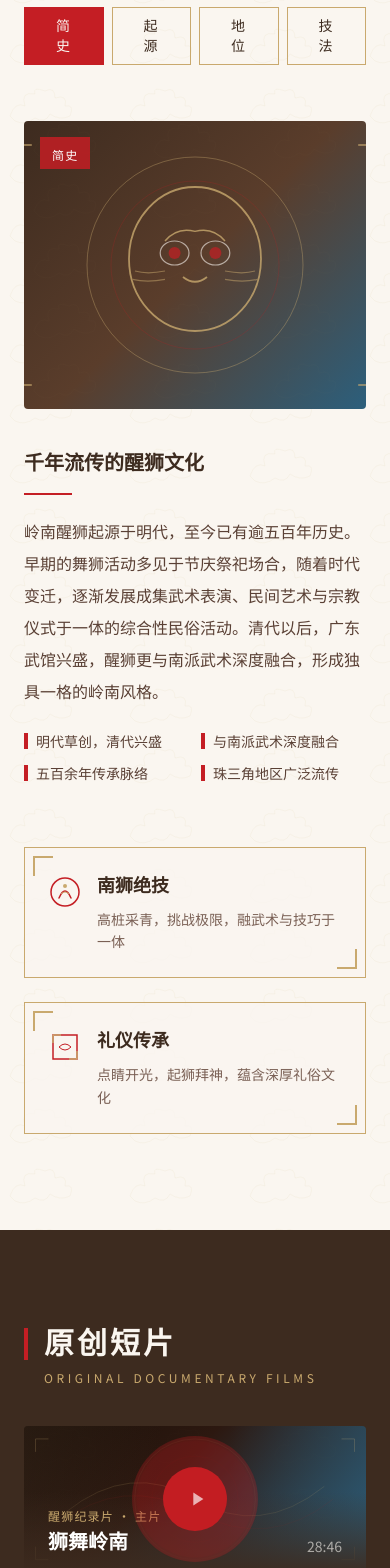
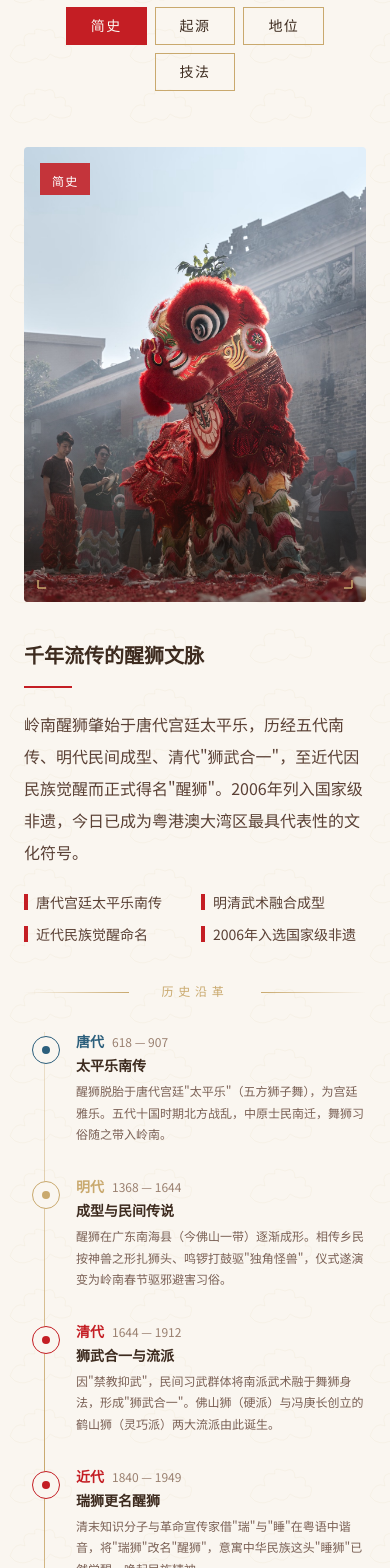
Before and after one commit to zhangyiming123-123/v0-xingshifeiyi, a Next.js app: page / in a window 390 px wide. Shown: the part 1300-2868 px from the top of the page. Built offline with nearby package versions, Linux system fonts and the light colour scheme.

Commit message:
feat: enhance culture section with real lion dance images and timeline\n\nUpgrade "History" content and add timeline for eras; include real images for sections

```diff
--- a/components/culture-section.tsx
+++ b/components/culture-section.tsx
@@ -1,7 +1,7 @@
 'use client'
 
 import { useState, useRef } from 'react'
-import { motion, useInView } from 'framer-motion'
+import { motion, useInView, AnimatePresence } from 'framer-motion'
 
 const tabs = [
   { id: 'history', label: '简史' },
@@ -10,26 +10,79 @@ const tabs = [
   { id: 'technique', label: '技法' },
 ]
 
-const tabContent: Record<string, { title: string; body: string; details: string[] }> = {
+const timelineEvents = [
+  {
+    era: '唐代',
+    period: '618 — 907',
+    title: '太平乐南传',
+    body: '醒狮脱胎于唐代宫廷"太平乐"（五方狮子舞），为宫廷雅乐。五代十国时期北方战乱，中原士民南迁，舞狮习俗随之带入岭南。',
+    color: '#2C5F7C',
+  },
+  {
+    era: '明代',
+    period: '1368 — 1644',
+    title: '成型与民间传说',
+    body: '醒狮在广东南海县（今佛山一带）逐渐成形。相传乡民按神兽之形扎狮头、鸣锣打鼓驱"独角怪兽"，仪式遂演变为岭南春节驱邪避害习俗。',
+    color: '#C9A96E',
+  },
+  {
+    era: '清代',
+    period: '1644 — 1912',
+    title: '狮武合一与流派',
+    body: '因"禁教抑武"，民间习武群体将南派武术融于舞狮身法，形成"狮武合一"。佛山狮（硬派）与冯庚长创立的鹤山狮（灵巧派）两大流派由此诞生。',
+    color: '#C41E24',
+  },
+  {
+    era: '近代',
+    period: '1840 — 1949',
+    title: '瑞狮更名醒狮',
+    body: '清末知识分子与革命宣传家借"瑞"与"睡"在粤语中谐音，将"瑞狮"改名"醒狮"，意寓中华民族这头"睡狮"已然觉醒，唤起民族精神。',
+    color: '#C41E24',
+  },
+  {
+    era: '建国后',
+    period: '1949 — 2006',
+    title: '起伏复兴与非遗入列',
+    body: '醒狮被纳入群众体育，文革期间一度沉寂。改革开放后迅速复兴并传至海外。2006年，广东醒狮正式列入首批国家级非物质文化遗产名录。',
+    color: '#C9A96E',
+  },
+  {
+    era: '当代',
+    period: '2006 — 至今',
+    title: '创新融合新时代',
+    body: '醒狮与电影、游戏、演唱会等流行文化紧密结合，成为粤港澳大湾区文化IP。AI、AR等数字化手段持续创新，高桩竞技成为最具看点的当代表演形式。',
+    color: '#2C5F7C',
+  },
+]
+
+const tabContent: Record<string, { title: string; body: string; details: string[]; image: string; imageAlt: string }> = {
   history: {
-    title: '千年流传的醒狮文化',
-    body: '岭南醒狮起源于明代，至今已有逾五百年历史。早期的舞狮活动多见于节庆祭祀场合，随着时代变迁，逐渐发展成集武术表演、民间艺术与宗教仪式于一体的综合性民俗活动。清代以后，广东武馆兴盛，醒狮更与南派武术深度融合，形成独具一格的岭南风格。',
-    details: ['明代草创，清代兴盛', '与南派武术深度融合', '五百余年传承脉络', '珠三角地区广泛流传'],
+    title: '千年流传的醒狮文脉',
+    body: '岭南醒狮肇始于唐代宫廷太平乐，历经五代南传、明代民间成型、清代"狮武合一"，至近代因民族觉醒而正式得名"醒狮"。2006年列入国家级非遗，今日已成为粤港澳大湾区最具代表性的文化符号。',
+    details: ['唐代宫廷太平乐南传', '明清武术融合成型', '近代民族觉醒命名', '2006年入选国家级非遗'],
+    image: '/images/lion-history-1.jpg',
+    imageAlt: '岭南醒狮在传统祠堂前表演，地面铺满爆竹碎屑，烟雾弥漫',
   },
   origin: {
     title: '醒狮的起源传说',
-    body: '相传古时岭南一带常遭年兽侵扰，乡民束手无策。一日，神人托梦，授以彩狮之形，并配以锣鼓之声以驱邪。自此民间仿制彩狮，逢年过节出狮祈福。另有一说源于北方舞狮传入后，与岭南武术及民俗文化相结合，逐步演变出独特的"南狮"面貌，以别于北方狮舞。',
+    body: '相传古时岭南一带常遭年兽侵扰，乡民束手无策。一日，神人托梦，授以彩狮之形，并配以锣鼓之声以驱邪。自此民间仿制彩狮，逢年过节出狮祈福。另有一说源于北方舞狮传入后，与岭南武术及民俗文化相结合，逐步演变出独特的"南狮"面貌。',
     details: ['驱邪迎祥的民俗信仰', '南北狮文化交融', '本土武术元素融入', '珠江流域文化孕育'],
+    image: '/images/lion-history-2.jpg',
+    imageAlt: '醒狮正面特写，红色毛绒狮头与漩涡眼纹，背景为岭南古建筑',
   },
   status: {
     title: '非遗保护与文化地位',
-    body: '2006年，岭南醒狮被列入首批国家级非物质文化遗产名录，成为中华优秀传统文化的代表之一。如今，醒狮已走出国门，在东南亚、北美、欧洲的华人聚居区广泛传播，成为海外华人凝聚乡情、传承文化的重要纽带，也是中华文化对外交流的一张靓丽名片。',
+    body: '2006年，岭南醒狮被列入首批国家级非物质文化遗产名录，成为中华优秀传统文化的代表之一。如今，醒狮已走出国门，在东南亚、北美、欧洲的华人聚居区广泛传播，成为海外华人凝聚乡情、传承文化的重要纽带。',
     details: ['2006年入选国家级非遗', '海外华人文化纽带', '中外文化交流使者', '申报联合国非遗项目'],
+    image: '/images/lion-history-1.jpg',
+    imageAlt: '醒狮在祠堂前进行传统表演仪式',
   },
   technique: {
     title: '醒狮的核心技法',
-    body: '醒狮表演讲究"喜、怒、哀、乐、动、静、惊、疑"八态，通过眼皮、嘴巴、耳朵的灵活操控，配合狮手的步法、桩功与身法，生动诠释狮子的喜怒哀乐。高难度的"采青"技艺是醒狮的灵魂，表演者需踩梅花桩、登高采青，融武术、杂技与艺术于一身，展现岭南儿女的胆魄与智慧。',
+    body: '醒狮表演讲究"喜、怒、哀、乐、动、静、惊、疑"八态，通过眼皮、嘴巴、耳朵的灵活操控，配合狮手的步法、桩功与身法，生动诠释狮子的喜怒哀乐。高难度的"采青"技艺是醒狮的灵魂，表演者需踩梅花桩、登高采青，融武术、杂技与艺术于一身。',
     details: ['八态表演技法体系', '采青核心仪式动作', '南派武术桩步融合', '锣鼓击打配合节奏'],
+    image: '/images/lion-history-2.jpg',
+    imageAlt: '醒狮表演特写，展示精细的狮头工艺与表演者技艺',
   },
 }
 
@@ -65,7 +118,6 @@ function SectionTitle({ children, subtitle }: { children: React.ReactNode; subti
   const inView = useInView(ref, { once: true, margin: '-80px' })
   return (
     <div ref={ref} className="flex flex-col items-center gap-3 mb-12">
-      {/* 祥云装饰线 */}
       <motion.div
         className="flex items-center gap-4"
         initial={{ opacity: 0, scaleX: 0.3 }}
@@ -123,6 +175,190 @@ function CloudDecor({ flip = false }: { flip?: boolean }) {
   )
 }
 
+function HistoryTimeline() {
+  const ref = useRef<HTMLDivElement>(null)
+  const inView = useInView(ref, { once: true, margin: '-60px' })
+
+  return (
+    <div ref={ref} className="mt-10">
+      {/* 时间轴标题 */}
+      <motion.div
+        className="flex items-center gap-4 mb-8"
+        initial={{ opacity: 0, y: 10 }}
+        animate={inView ? { opacity: 1, y: 0 } : {}}
+        transition={{ duration: 0.5 }}
+      >
+        <div className="h-px flex-1" style={{ background: 'linear-gradient(90deg, transparent, #C9A96E)' }} />
+        <span
+          className="text-xs tracking-[0.4em] px-4"
+          style={{ fontFamily: 'var(--font-serif)', color: '#C9A96E' }}
+        >
+          历史沿革
+        </span>
+        <div className="h-px flex-1" style={{ background: 'linear-gradient(90deg, #C9A96E, transparent)' }} />
+      </motion.div>
+
+      {/* 时间轴主体 */}
+      <div className="relative">
+        {/* 中央竖线 */}
+        <motion.div
+          className="absolute left-1/2 -translate-x-1/2 top-0 bottom-0 w-px hidden md:block"
+          style={{ background: 'linear-gradient(180deg, #C9A96E40, #C9A96E, #C9A96E40)' }}
+          initial={{ scaleY: 0, originY: 0 }}
+          animate={inView ? { scaleY: 1 } : {}}
+          transition={{ duration: 1.2, ease: 'easeOut', delay: 0.2 }}
+        />
+        {/* 移动端左侧竖线 */}
+        <motion.div
+          className="absolute left-5 top-0 bottom-0 w-px md:hidden"
+          style={{ background: 'linear-gradient(180deg, #C9A96E40, #C9A96E, #C9A96E40)' }}
+          initial={{ scaleY: 0, originY: 0 }}
+          animate={inView ? { scaleY: 1 } : {}}
+          transition={{ duration: 1.2, ease: 'easeOut', delay: 0.2 }}
+        />
+
+        <div className="flex flex-col gap-0">
+          {timelineEvents.map((event, i) => {
+            const isLeft = i % 2 === 0
+            return (
+              <motion.div
+                key={event.era}
+                className="relative flex items-start md:grid md:grid-cols-2 gap-0"
+                initial={{ opacity: 0, x: isLeft ? -30 : 30 }}
+                animate={inView ? { opacity: 1, x: 0 } : {}}
+                transition={{ delay: 0.3 + i * 0.12, duration: 0.6, ease: 'easeOut' }}
+              >
+                {/* 左列内容 (偶数项显示，奇数项空白) */}
+                <div className={`hidden md:flex ${isLeft ? 'justify-end pr-10' : 'justify-end pr-10 opacity-0 pointer-events-none'} pb-10`}>
+                  {isLeft && (
+                    <TimelineCard event={event} align="right" />
+                  )}
+                </div>
+
+                {/* 中央节点 */}
+                <div className="hidden md:flex absolute left-1/2 -translate-x-1/2 flex-col items-center" style={{ top: 20 }}>
+                  <motion.div
+                    className="w-3 h-3 rounded-full border-2 relative z-10"
+                    style={{ borderColor: event.color, background: '#FAF6F0' }}
+                    whileHover={{ scale: 1.5 }}
+                  >
+                    <motion.div
+                      className="absolute inset-0 rounded-full"
+                      style={{ background: event.color }}
+                      initial={{ scale: 0 }}
+                      animate={inView ? { scale: 0.5 } : {}}
+                      transition={{ delay: 0.4 + i * 0.12 }}
+                    />
+                  </motion.div>
+                </div>
+
+                {/* 右列内容 (奇数项显示，偶数项空白) */}
+                <div className={`hidden md:flex ${!isLeft ? 'justify-start pl-10' : 'justify-start pl-10 opacity-0 pointer-events-none'} pb-10`}>
+                  {!isLeft && (
+                    <TimelineCard event={event} align="left" />
+                  )}
+                </div>
+
+                {/* 移动端布局 */}
+                <div className="flex md:hidden items-start gap-4 pl-2 pb-8 w-full">
+                  <div className="flex flex-col items-center flex-shrink-0 mt-1">
+                    <div
+                      className="w-7 h-7 rounded-full flex items-center justify-center relative z-10 border"
+                      style={{ borderColor: event.color, background: '#FAF6F0' }}
+                    >
+                      <div className="w-2 h-2 rounded-full" style={{ background: event.color }} />
+                    </div>
+                  </div>
+                  <div className="flex-1">
+                    <div className="flex items-baseline gap-2 mb-1">
+                      <span
+                        className="text-sm font-bold"
+                        style={{ fontFamily: 'var(--font-serif)', color: event.color }}
+                      >
+                        {event.era}
+                      </span>
+                      <span className="text-xs" style={{ color: '#9A8070', fontFamily: 'var(--font-sans)' }}>
+                        {event.period}
+                      </span>
+                    </div>
+                    <p
+                      className="text-sm font-bold mb-1"
+                      style={{ fontFamily: 'var(--font-serif)', color: '#3D2B1F' }}
+                    >
+                      {event.title}
+                    </p>
+                    <p
+                      className="text-xs leading-relaxed"
+                      style={{ fontFamily: 'var(--font-sans)', color: '#7A6055', lineHeight: 1.8 }}
+                    >
+                      {event.body}
+                    </p>
+                  </div>
+                </div>
+              </motion.div>
+            )
+          })}
+        </div>
+      </div>
+    </div>
+  )
+}
+
+function TimelineCard({ event, align }: { event: typeof timelineEvents[0]; align: 'left' | 'right' }) {
+  return (
+    <motion.div
+      className="max-w-xs group cursor-default"
+      whileHover={{ y: -3 }}
+      transition={{ type: 'spring', stiffness: 300, damping: 20 }}
+    >
+      <div
+        className="p-5 border relative overflow-hidden"
+        style={{
+          borderColor: '#C9A96E60',
+          background: 'rgba(250,246,240,0.9)',
+          borderLeft: align === 'left' ? `3px solid ${event.color}` : undefined,
+          borderRight: align === 'right' ? `3px solid ${event.color}` : undefined,
+        }}
+      >
+        {/* 悬停遮层 */}
+        <div
+          className="absolute inset-0 opacity-0 group-hover:opacity-100 transition-opacity duration-300"
+          style={{ background: `${event.color}06` }}
+        />
+        {/* 朝代标签 */}
+        <div className="flex items-baseline gap-2 mb-2">
+          <span
+            className="text-base font-bold"
+            style={{ fontFamily: 'var(--font-serif)', color: event.color }}
+          >
+            {event.era}
+          </span>
+          <span
+            className="text-xs"
+            style={{ fontFamily: 'var(--font-sans)', color: '#9A8070' }}
+          >
+            {event.period}
+          </span>
+        </div>
+        {/* 标题 */}
+        <p
+          className="text-sm font-bold mb-2"
+          style={{ fontFamily: 'var(--font-serif)', color: '#3D2B1F' }}
+        >
+          {event.title}
+        </p>
+        {/* 内容 */}
+        <p
+          className="text-xs"
+          style={{ fontFamily: 'var(--font-sans)', color: '#7A6055', lineHeight: 1.9 }}
+        >
+          {event.body}
+        </p>
+      </div>
+    </motion.div>
+  )
+}
+
 export default function CultureSection() {
   const [activeTab, setActiveTab] = useState('history')
   const sectionRef = useRef<HTMLElement>(null)
@@ -140,7 +376,7 @@ export default function CultureSection() {
 
         {/* 标签按钮 */}
         <motion.div
-          className="flex justify-center gap-2 mb-14"
+          className="flex justify-center gap-2 mb-14 flex-wrap"
           initial={{ opacity: 0, y: 20 }}
           animate={inView ? { opacity: 1, y: 0 } : {}}
           transition={{ delay: 0.3, duration: 0.5 }}
@@ -166,54 +402,54 @@ export default function CultureSection() {
         </motion.div>
 
         {/* 左图右文 */}
-        <div className="flex flex-col lg:flex-row gap-10 mb-16 items-stretch">
+        <AnimatePresence mode="wait">
+          <motion.div
+            key={activeTab}
+            className="flex flex-col lg:flex-row gap-10 items-stretch"
+            initial={{ opacity: 0 }}
+            animate={{ opacity: 1 }}
+            exit={{ opacity: 0 }}
+            transition={{ duration: 0.35 }}
+          >
             {/* 左侧图片区 */}
             <motion.div
               className="flex-shrink-0 lg:w-[45%] relative rounded overflow-hidden min-h-72"
-            initial={{ opacity: 0, x: -40 }}
-            animate={inView ? { opacity: 1, x: 0 } : {}}
-            transition={{ delay: 0.2, duration: 0.7, ease: 'easeOut' }}
+              initial={{ opacity: 0, x: -30 }}
+              animate={{ opacity: 1, x: 0 }}
+              transition={{ duration: 0.6, ease: 'easeOut' }}
             >
-            {/* 占位视觉图 — 用SVG绘制 */}
+              <div className="w-full h-full min-h-72 relative overflow-hidden">
+                <img
+                  src={content.image}
+                  alt={content.imageAlt}
+                  className="w-full h-full object-cover"
+                  style={{ minHeight: '288px' }}
+                />
+                {/* 遮罩 */}
                 <div
-              className="w-full h-full min-h-72 flex items-center justify-center relative"
-              style={{ background: 'linear-gradient(135deg, #3D2B1F 0%, #5A3D2B 50%, #2C5F7C 100%)' }}
-            >
-              {/* 背景祥云 */}
-              <div className="absolute inset-0 cloud-pattern opacity-20" />
-              {/* 中心装饰 */}
-              <svg
-                viewBox="0 0 360 240"
-                fill="none"
-                className="w-full h-full absolute inset-0"
-                preserveAspectRatio="xMidYMid slice"
-              >
-                <circle cx="180" cy="120" r="90" stroke="#C9A96E" strokeWidth="0.8" opacity="0.4"/>
-                <circle cx="180" cy="120" r="70" stroke="#C41E24" strokeWidth="0.6" opacity="0.3"/>
-                {/* 抽象狮形 */}
-                <ellipse cx="180" cy="115" rx="55" ry="60" stroke="#C9A96E" strokeWidth="1.5" fill="none" opacity="0.8"/>
-                <path d="M155 100 Q165 88 180 92 Q195 88 205 100" stroke="#C9A96E" strokeWidth="1.2" fill="none" opacity="0.8"/>
-                <ellipse cx="163" cy="110" rx="12" ry="10" stroke="#FAF6F0" strokeWidth="1" fill="none" opacity="0.6"/>
-                <ellipse cx="197" cy="110" rx="12" ry="10" stroke="#FAF6F0" strokeWidth="1" fill="none" opacity="0.6"/>
-                <circle cx="163" cy="110" r="5" fill="#C41E24" opacity="0.7"/>
-                <circle cx="197" cy="110" r="5" fill="#C41E24" opacity="0.7"/>
-                <path d="M170 130 Q180 138 190 130" stroke="#C9A96E" strokeWidth="1.5" fill="none" opacity="0.8"/>
-                <path d="M155 125 Q140 128 130 125" stroke="#C9A96E" strokeWidth="1" fill="none" opacity="0.5"/>
-                <path d="M155 132 Q140 135 128 132" stroke="#C9A96E" strokeWidth="1" fill="none" opacity="0.5"/>
-                <path d="M205 125 Q220 128 230 125" stroke="#C9A96E" strokeWidth="1" fill="none" opacity="0.5"/>
-                <path d="M205 132 Q220 135 232 132" stroke="#C9A96E" strokeWidth="1" fill="none" opacity="0.5"/>
-                {/* 角标 */}
-                <path d="M20 20 L44 20 M20 20 L20 44" stroke="#C9A96E" strokeWidth="1.5" opacity="0.6"/>
-                <path d="M340 20 L316 20 M340 20 L340 44" stroke="#C9A96E" strokeWidth="1.5" opacity="0.6"/>
-                <path d="M20 220 L44 220 M20 220 L20 196" stroke="#C9A96E" strokeWidth="1.5" opacity="0.6"/>
-                <path d="M340 220 L316 220 M340 220 L340 196" stroke="#C9A96E" strokeWidth="1.5" opacity="0.6"/>
-              </svg>
+                  className="absolute inset-0"
+                  style={{ background: 'linear-gradient(to top, rgba(61,43,31,0.5) 0%, transparent 50%)' }}
+                />
                 {/* Tab标签 */}
-              <div className="absolute top-4 left-4 px-3 py-1" style={{ background: 'rgba(196,30,36,0.85)' }}>
+                <div className="absolute top-4 left-4 px-3 py-1" style={{ background: 'rgba(196,30,36,0.88)' }}>
                   <span className="text-xs tracking-widest text-white" style={{ fontFamily: 'var(--font-serif)' }}>
                     {tabs.find(t => t.id === activeTab)?.label}
                   </span>
                 </div>
+                {/* 底部古典角标 */}
+                {[
+                  'bottom-3 left-3',
+                  'bottom-3 right-3',
+                ].map((pos, idx) => (
+                  <div key={idx} className={`absolute ${pos} w-6 h-6`} aria-hidden="true">
+                    <svg viewBox="0 0 24 24" fill="none">
+                      {idx === 0
+                        ? <><line x1="2" y1="22" x2="10" y2="22" stroke="#C9A96E" strokeWidth="1.5"/><line x1="2" y1="22" x2="2" y2="14" stroke="#C9A96E" strokeWidth="1.5"/></>
+                        : <><line x1="22" y1="22" x2="14" y2="22" stroke="#C9A96E" strokeWidth="1.5"/><line x1="22" y1="22" x2="22" y2="14" stroke="#C9A96E" strokeWidth="1.5"/></>
+                      }
+                    </svg>
+                  </div>
+                ))}
               </div>
               {/* 竖线分隔 */}
               <div
@@ -225,7 +461,6 @@ export default function CultureSection() {
             {/* 右侧文字 */}
             <motion.div
               className="flex-1 flex flex-col justify-center pl-0 lg:pl-8"
-            key={activeTab}
               initial={{ opacity: 0, x: 30 }}
               animate={{ opacity: 1, x: 0 }}
               transition={{ duration: 0.5, ease: 'easeOut' }}
@@ -239,15 +474,10 @@ export default function CultureSection() {
               <div className="h-0.5 w-12 mb-5" style={{ background: '#C41E24' }} />
               <p
                 className="text-base leading-relaxed mb-6"
-              style={{
-                fontFamily: 'var(--font-sans)',
-                color: '#5A4035',
-                lineHeight: '2',
-              }}
+                style={{ fontFamily: 'var(--font-sans)', color: '#5A4035', lineHeight: '2' }}
               >
                 {content.body}
               </p>
-            {/* 要点列表 */}
               <div className="grid grid-cols-2 gap-3">
                 {content.details.map((detail, i) => (
                   <motion.div
@@ -258,28 +488,38 @@ export default function CultureSection() {
                     transition={{ delay: i * 0.08 }}
                   >
                     <div className="w-1 h-4 flex-shrink-0" style={{ background: '#C41E24' }} />
-                  <span
-                    className="text-sm"
-                    style={{ fontFamily: 'var(--font-sans)', color: '#5A4035' }}
-                  >
+                    <span className="text-sm" style={{ fontFamily: 'var(--font-sans)', color: '#5A4035' }}>
                       {detail}
                     </span>
                   </motion.div>
                 ))}
               </div>
             </motion.div>
-        </div>
+          </motion.div>
+        </AnimatePresence>
+
+        {/* 简史时间轴 — 仅在简史标签显示 */}
+        <AnimatePresence>
+          {activeTab === 'history' && (
+            <motion.div
+              initial={{ opacity: 0, height: 0 }}
+              animate={{ opacity: 1, height: 'auto' }}
+              exit={{ opacity: 0, height: 0 }}
+              transition={{ duration: 0.5, ease: 'easeInOut' }}
+              style={{ overflow: 'hidden' }}
+            >
+              <HistoryTimeline />
+            </motion.div>
+          )}
+        </AnimatePresence>
 
         {/* 底部双卡片 */}
-        <div className="grid grid-cols-1 md:grid-cols-2 gap-6">
+        <div className="grid grid-cols-1 md:grid-cols-2 gap-6 mt-16">
           {cultureCards.map((card, i) => (
             <motion.div
               key={i}
               className="relative p-6 border corner-decoration group cursor-default"
-              style={{
-                borderColor: '#C9A96E',
-                background: 'rgba(250,246,240,0.8)',
-              }}
+              style={{ borderColor: '#C9A96E', background: 'rgba(250,246,240,0.8)' }}
               initial={{ opacity: 0, y: 30 }}
               animate={inView ? { opacity: 1, y: 0 } : {}}
               transition={{ delay: 0.5 + i * 0.1, duration: 0.6 }}
```
Also changed, not shown: public/images/lion-history-1.jpg (added), public/images/lion-history-2.jpg (added). Lines whose indentation alone changed are shown as unchanged.
